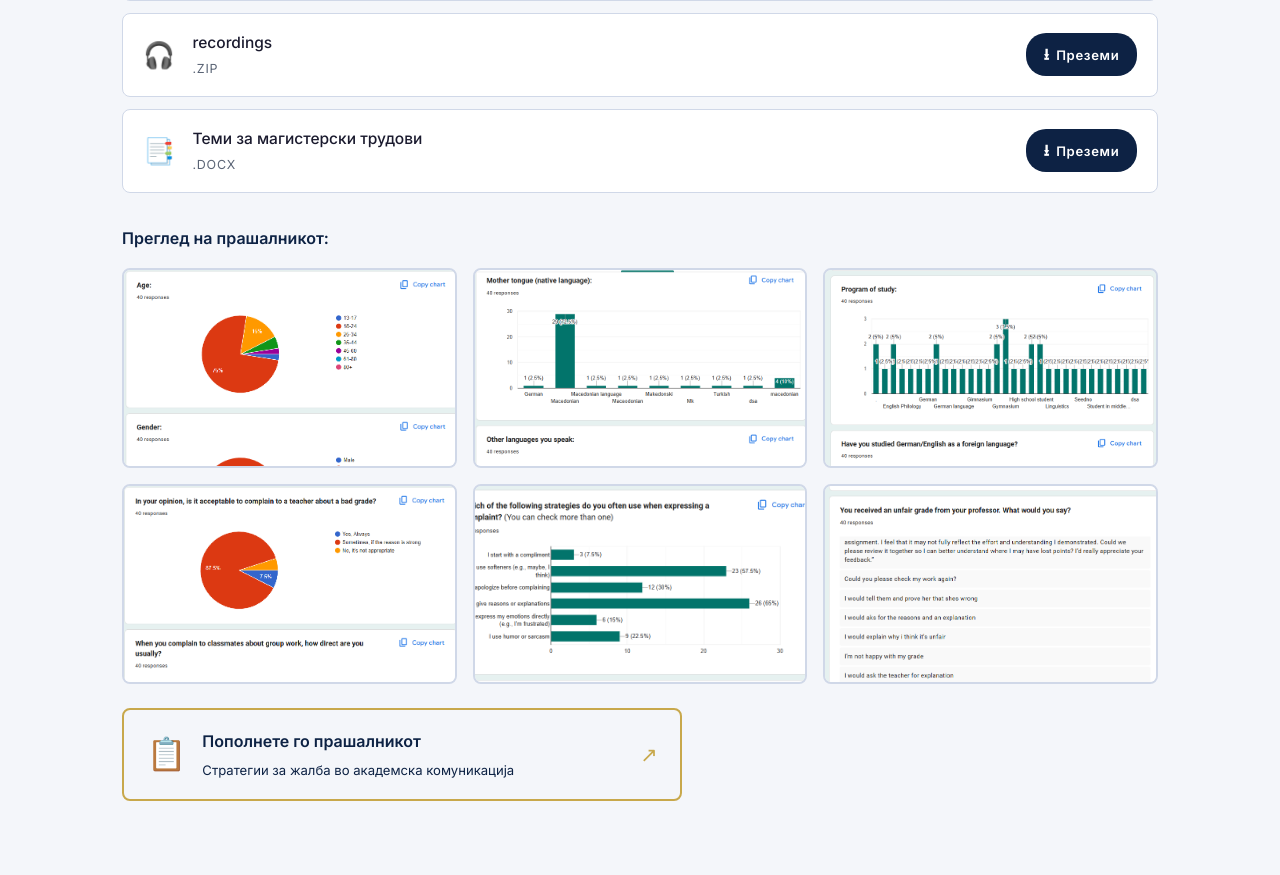
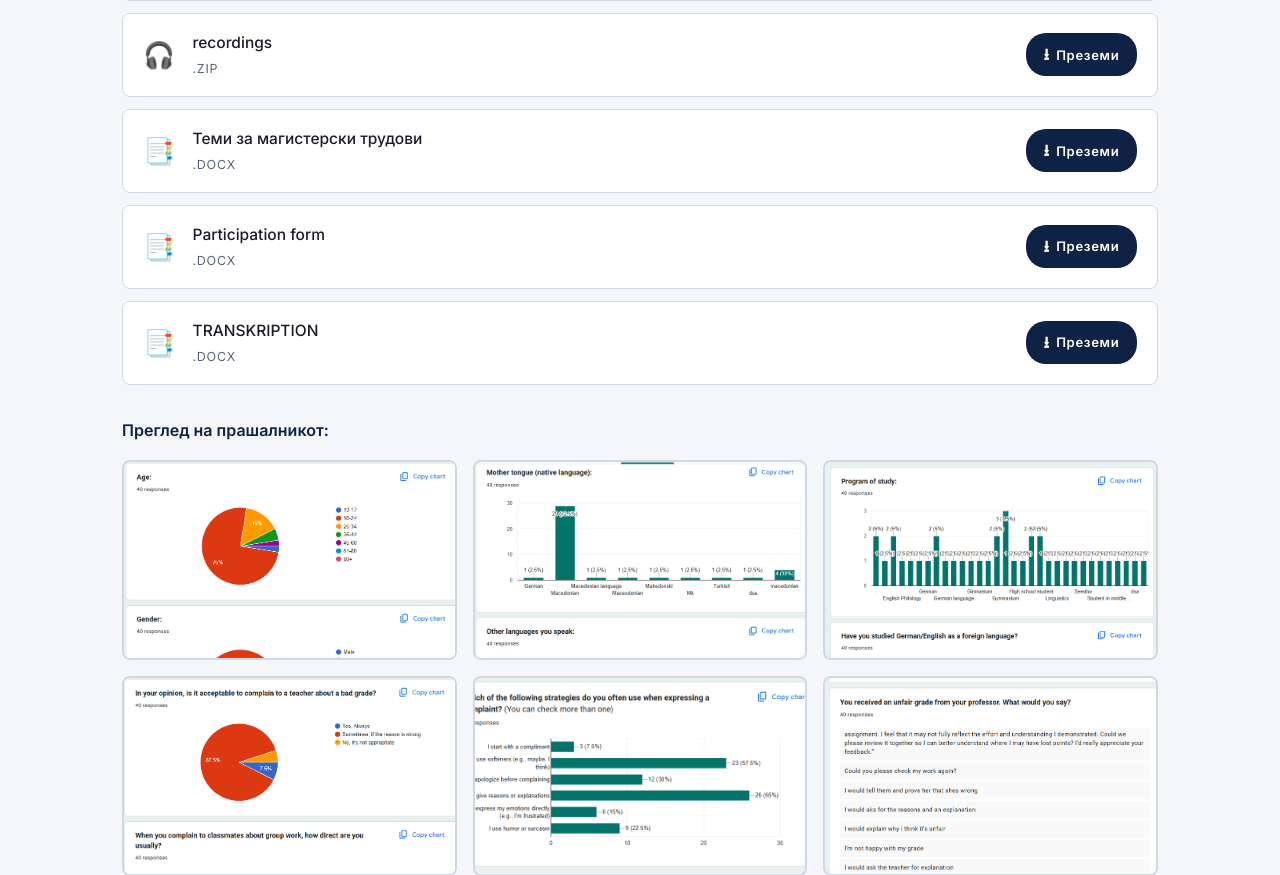
Before and after one commit to VladimirIvanovski/pragmatika_v4, a Flask app: page /materijali in a window 1280 px wide. Shown: the part 5041-5916 px from the top of the page. Run offline with Flask 3, Linux system fonts and the light colour scheme.

Commit message:
Materijali: add Participation form and TRANSKRIPTION to corpus section
Co-authored-by: Cursor <cursoragent@cursor.com>

```diff
--- a/templates/materijali.html
+++ b/templates/materijali.html
@@ -588,6 +588,28 @@
                     Преземи
                 </a>
             </li>
+            <li class="file-item">
+                <div class="file-icon">&#128209;</div>
+                <div class="file-info">
+                    <span class="file-name">Participation form</span>
+                    <span class="file-meta">.docx</span>
+                </div>
+                <a href="https://drive.google.com/uc?export=download&id=1iWg-Wh3uG7FZwY1jBtfW5vklfnsIbdHA" class="file-download" target="_blank" rel="noopener">
+                    <span class="dl-icon">&#11123;</span>
+                    Преземи
+                </a>
+            </li>
+            <li class="file-item">
+                <div class="file-icon">&#128209;</div>
+                <div class="file-info">
+                    <span class="file-name">TRANSKRIPTION</span>
+                    <span class="file-meta">.docx</span>
+                </div>
+                <a href="https://drive.google.com/uc?export=download&id=1Yi1-mjp5qSnuSXkNDvq9e1o7jvQ8gR39" class="file-download" target="_blank" rel="noopener">
+                    <span class="dl-icon">&#11123;</span>
+                    Преземи
+                </a>
+            </li>
         </ul>
 
         <!-- Screenshot gallery -->
```
